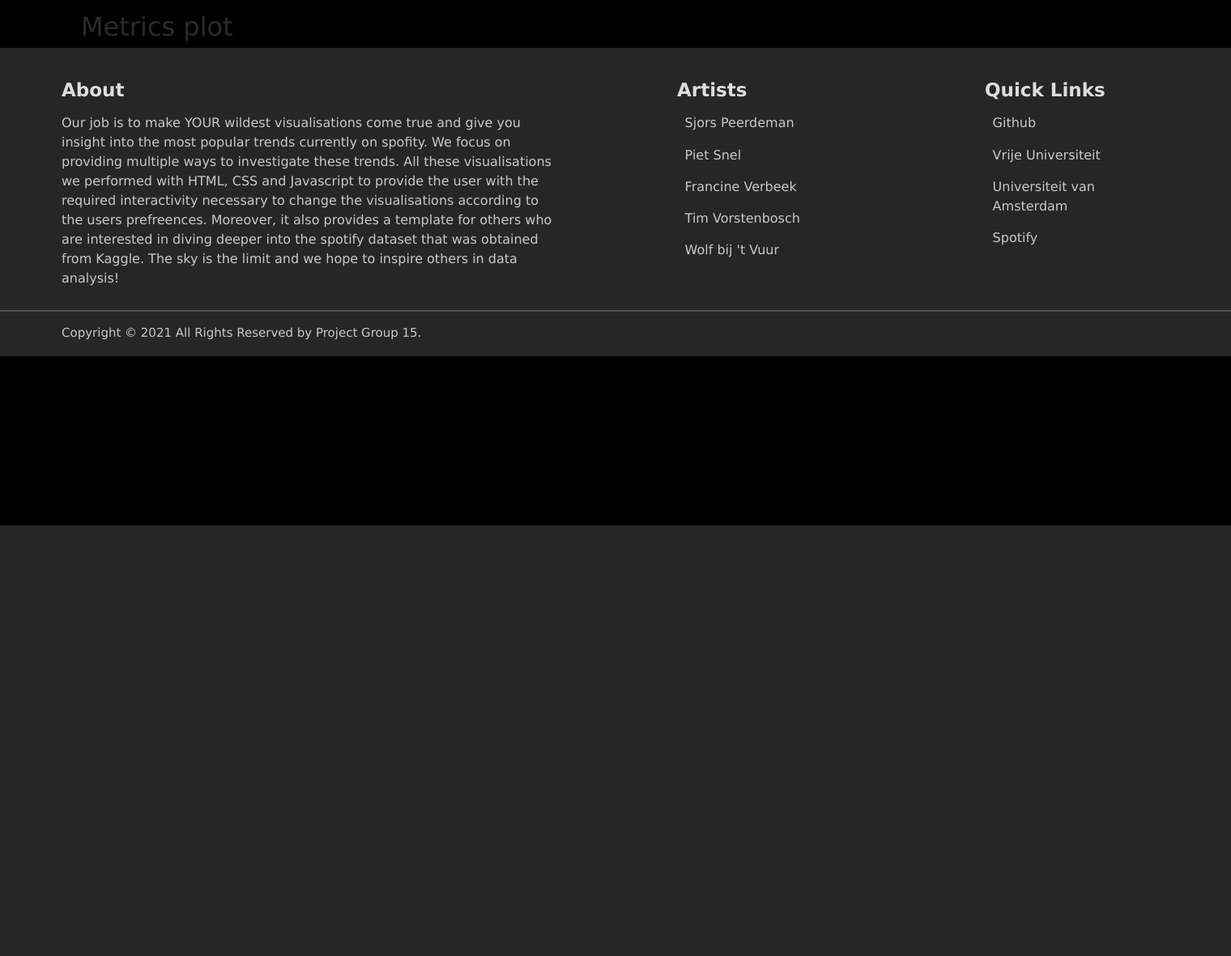
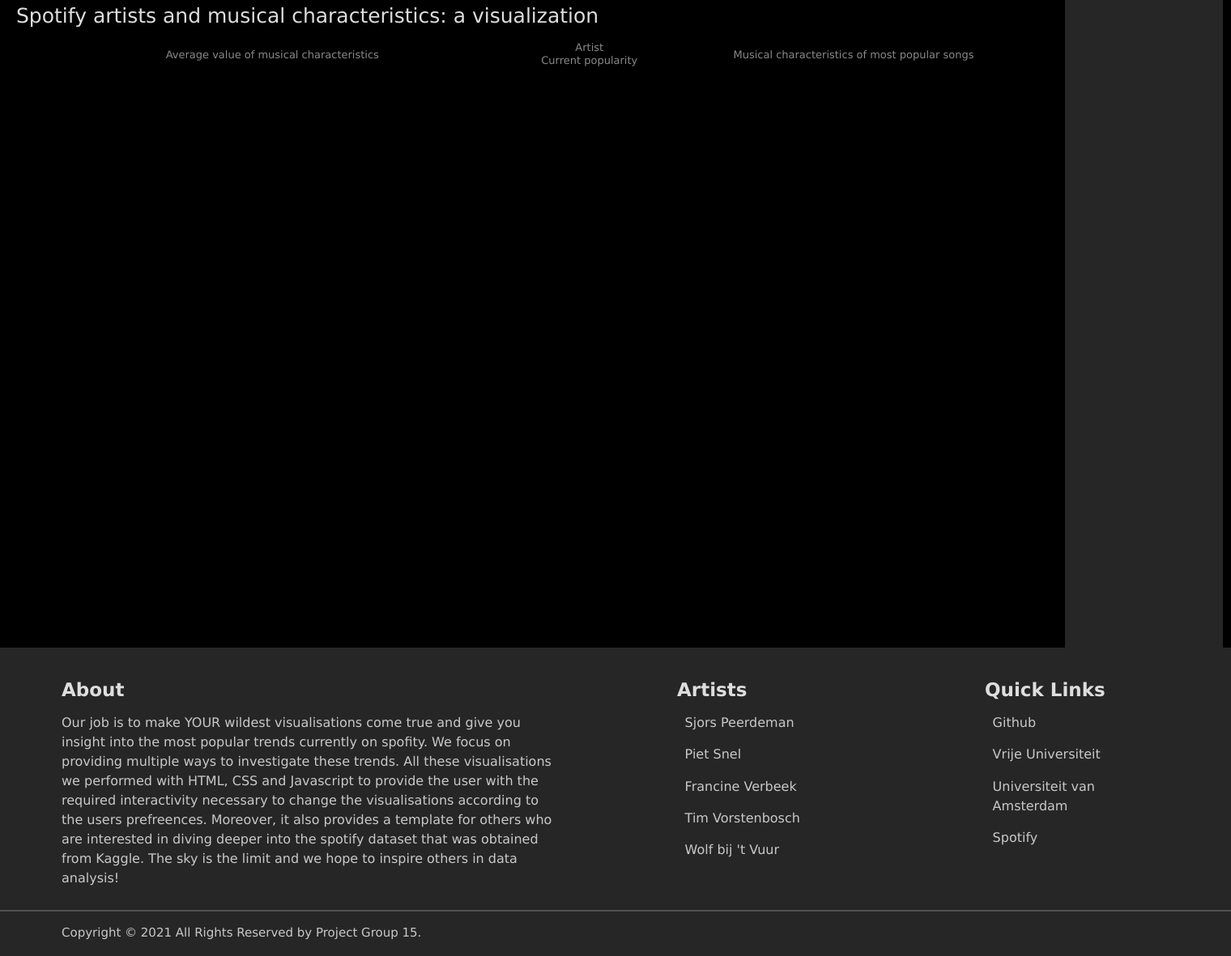
Before and after one commit to InskeG/InfoVis-Framework-2021, a Flask app: template app/templates/metrics.html in a window 1520 px wide. Shown: the part 151-1332 px from the top of the page at 81% size. Before the commit the page ends 800 px from the top, so only its background shows below. Run offline with Flask 2, Linux system fonts and the light colour scheme; the template is opened without the code that fills it, so the values that code supplies are empty; parts of the project's set-up code (start-up, migrations or seed data) failed here and were passed over; some libraries are stand-ins or nearby versions.

Commit message:
Heatmap + html-structuur volledige viz

```diff
--- a/app/static/css/heatmap.css
+++ b/app/static/css/heatmap.css
@@ -6,6 +6,7 @@
 .heatmap_y_axis {
     color: #fff;
     font-size: 12px;
+    text-anchor: middle;
 }
 
 .heatmap_rect {
@@ -20,9 +21,101 @@
 }
 
 .tooltip {
-    background-color: #fff;
+    background-color: #262626;
+    color: #ddd;
     border: solid;
-    border-width: 2px;
+    border-color: #ddd;
+    border-width: 1px;
     border-radius: 5px;
     padding: 5px;
 }
+
+#wrapper-full {
+    margin-left: auto;
+    margin-right: auto;
+    width: 1500px;
+    height: 800px;
+}
+
+#wrapper-full div {
+
+}
+
+#wrapper-viz {
+    float: left;
+    width: 87%;
+    height: 100%;
+}
+
+#wrapper-filters {
+    float: right;
+    background-color: #262626;
+    width: 13%;
+    height: 100%;
+}
+
+#viz-title {
+    float: left;
+    width: 100%;
+    padding: 0px 10px;
+    display: flex;
+    align-items: center;
+    height: 6%;
+}
+
+#viz-title h1 {
+    color: #ddd;
+    font-size: 25px;
+}
+
+#viz-subtitle-heatmap {
+    width: 50%;
+}
+
+#viz-subtitle-artist {
+    width: 10%;
+}
+
+#viz-subtitle-barchart {
+    width: 40%;
+}
+
+.viz-subtitle {
+    float:left;
+    display: flex;
+    justify-content: center;
+    align-items: center;
+    height: 5%;
+}
+
+.viz-subtitle-center {
+    float:left;
+    height: 5%;
+    text-align: center;
+    padding: 2px 0px;
+}
+
+.viz-subtitle h2 {
+    font-size: 13px;
+    margin-top: auto;
+    margin-bottom: auto;
+    color: #888;
+}
+
+.viz-subtitle-center h2 {
+    font-size: 13px;
+    margin: 2px 0px;
+    color: #888;
+}
+
+.legend_axis path {
+    display: none;
+}
+
+.legend_axis text {
+    color: #888;
+}
+
+.legend_axis line {
+    color: #888;
+}
--- a/app/static/js/heatmap.js
+++ b/app/static/js/heatmap.js
@@ -5,45 +5,32 @@ function createPlot() {
 
     // Build X scales and axis:
     var x = d3.scaleBand()
-        .range([ 0, width ])
+        .range([ 10, width_heatmap-10 ])
         .domain(charact)
         .padding(0.05);
     svg.append("g")
         .attr("class", "heatmap_x_axis")
-        .attr("transform", "translate(0," + height + ")")
+        .attr("transform", "translate(0,0)")
         .call(d3.axisBottom(x).tickSize(0))
         .select(".domain").remove()
 
     // Build Y scales and axis:
+    var width_transform = width_heatmap + 78;
     var y = d3.scaleBand()
-        .range([ 0, height ])
+        .range([ padding.top+5, fullheight - 20 ])
         .domain(artists)
         .padding(0.05);
     svg.append("g")
         .attr("class", "heatmap_y_axis")
+        .attr("transform", "translate("+width_transform+",-8)")
         .call(d3.axisLeft(y).tickSize(0))
         .select(".domain").remove()
 
+
     // Build color scale
-    //var myColor = d3.scaleLinear()
-        //.range(["#f9e3f8", "#a4249e"])
-        //.domain([0,1]);
-    var myColor = function(c, v) {
-        color_min = "#f9e3f8";
-        color_max = "#a4249e";
-        for (i = 0; i < 9; i++) {
-            if (c == color_names[i]) {
-                color_min = colors[i].color_min;
-                color_max = colors[i].color_max;
-            }
-        }
-
-        var returned_color = d3.scaleLinear()
-            .range([color_min, color_max])
-            .domain([0,1])
-
-        return returned_color(v)
-    }
+    var myColor = d3.scaleLinear()
+        .range(["#121212", "#1ED760"])
+        .domain([0,1]);
 
     //create a tooltip
     var tooltip = d3.select("#heatmap")
@@ -68,8 +55,8 @@ function createPlot() {
     var mousemove = function(d) {
         tooltip
             .html("Average " + d.characteristic + " of " + d.artists + ":<br>" + toValue(d.characteristic,d.value))
-            .style("left", (d3.mouse(this)[0] + 250) + "px")
-            .style("top", (d3.mouse(this)[1] + 50) + "px")
+            .style("left", (d3.mouse(this)[0] + 20) + "px")
+            .style("top", (d3.mouse(this)[1] + 60) + "px")
     }
 
     var mouseleave = function(d) {
@@ -89,7 +76,8 @@ function createPlot() {
             .attr("ry", 4)
             .attr("width", x.bandwidth() )
             .attr("height", y.bandwidth() )
-            .style("fill", function(d) { return myColor(d.characteristic, d.value)} )
+            //.style("fill", function(d) { return myColor(d.characteristic, d.value)} )
+            .style("fill", function(d) { return myColor(d.value)} )
             .style("opacity", 0)
         .on("mouseover", mouseover)
         .on("mousemove", mousemove)
@@ -98,5 +86,56 @@ function createPlot() {
     squares.transition()
         .duration(1000)
         .delay(function(d,i) { return Math.random() * 1200 } )
-        .style("opacity", 0.8)
+        .style("opacity", 1)
+
+
+    //HEATMAP LEGEND
+    const [color_begin,color_end] = myColor.range()
+    var defs = svg.append("defs");
+    var linearGradient = defs.append("linearGradient")
+        .attr("id", "linear-gradient")
+
+    linearGradient // determines whether legend is horizontal or vertical. For horizontal, change y2 => 0, x2 => 100%
+        .attr("x1", "0%")
+        .attr("x2", "100%")
+        .attr("y1", "0%")
+        .attr("y2", "0%")
+
+    // begin
+    linearGradient.append("stop")
+        .attr("offset", "0%")
+        .attr("stop-color", color_begin)
+
+    // end
+    linearGradient.append("stop")
+        .attr("offset", "100%")
+        .attr("stop-color", color_end)
+
+    var svg2 = d3.select("#heatmap") // HTML tag
+    .append("svg")
+    .attr("width", width_heatmap+5)
+    .attr("height", 40)
+    .append("g")
+    .attr("transform",
+        "translate(10,0)");
+
+    var legendScale = d3.scaleLinear()
+        .domain([0, 1])
+        .range([0,width_heatmap-padding.left-padding.left-5]);
+
+    formatter =d3.format(".0%");
+
+    svg2.append("g")
+        .attr("class", "legend_axis")
+        .attr("transform", "translate(0,14)")
+        .call(d3.axisBottom(legendScale)
+        .ticks(2)
+        .tickFormat(formatter));
+
+    svg2.append("rect")
+        .attr("width", width_heatmap-padding.left-padding.left-5)
+        .attr("height", "13")
+        .style("fill", "url(#linear-gradient)")
+        //.attr("stroke","#555");
+
 }
--- a/app/templates/metrics.html
+++ b/app/templates/metrics.html
@@ -27,14 +27,32 @@
 
 <!-- Begin page content -->
 
-<div class = "content_metrics", style="padding-left:100px">
-	<h2 class="mt-3">Metrics plot</h2>
-	<div class = "content_metrics_plot" id="heatmap">
+<div id = "wrapper-full">
+	<div id = "wrapper-viz">
+		<div id = "viz-title">
+			<h1>Spotify artists and musical characteristics: a visualization</h1>
+		</div>
+		<div id = "viz-subtitle-heatmap" class = "viz-subtitle">
+			<h2>Average value of musical characteristics</h2>
+		</div>
+		<div id = "viz-subtitle-artist" class = "viz-subtitle-center">
+			<h2>Artist</h2>
+			<h2>Current popularity</h2>
+		</div>
+		<div id = "viz-subtitle-barchart" class = "viz-subtitle">
+			<h2>Musical characteristics of most popular songs</h2>
+		</div>
+		<div id="heatmap">
 
+		</div>
+		<div id="legend">
+
+		</div>
+	</div>
+	<div id = "wrapper-filters">
 
 	</div>
 </div>
-
 
 <!-- End page content-->
 <script type="text/javascript" src="../static/js/heatmap.js"></script>
@@ -42,15 +60,18 @@
 	var data = {{ heatmap_data | safe }};
 	var colors = {{ heatmap_colors | safe }};
 
-	var margin = {top: 40, right: 25, bottom: 30, left: 120},
-	  width = 750 - margin.left - margin.right
-	  height = 700 - margin.top - margin.bottom
+	var padding = {top: 10, right: 10, bottom: 5, left: 10},
+	  fullwidth = (1500 * 0.87)  - padding.left - padding.right,
+	  fullheight = (800 * 0.85) - padding.top - padding.bottom,
+	  width_heatmap = fullwidth * 0.5,
+	  width_artists = fullwidth * 0.1,
+	  width_barchart = fullwidth * 0.4
 
 	var svg = d3.select("#heatmap").append("svg")
-					  .attr("height", height + margin.top + margin.bottom)
-					  .attr("width", width + margin.left + margin.right)
+					  .attr("height", fullheight)
+					  .attr("width", width_heatmap + width_artists + padding.left)
 					.append("g")
-					  .attr("transform", "translate(" + margin.left + "," + margin.top + ")");
+
 
 	createPlot();
 </script>
```
